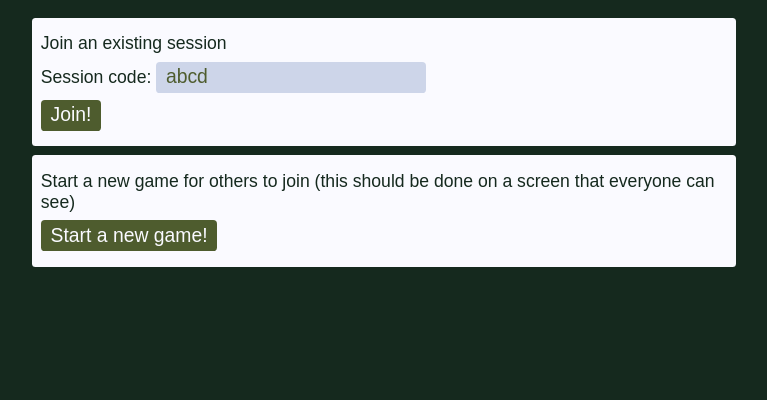
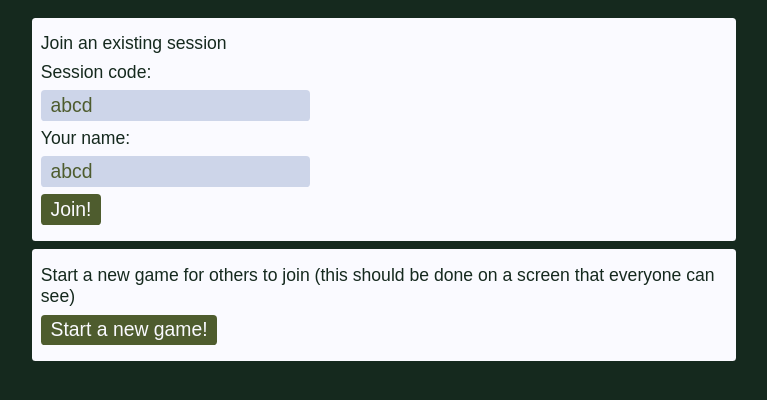
Before and after one commit to very-scary-scenario/fixed, a Flask app: page / in a window 1280 px wide. Shown: the top 400 px of the page, without its empty margins (256-1023 px from the left). Run offline with Flask 2, Linux system fonts and the light colour scheme.

Commit message:
Attribute submissions.
This is the much easier half of #6.

```diff
--- a/app.py
+++ b/app.py
@@ -53,10 +53,15 @@ def dispatch():
 
     if mode == 'join':
         code = validate_lobby_code(code)
-        if not code:
+        name = request.form.get('name')
+
+        if not (code and name):
             return redirect('/')
         else:
             session['playing_lobby'] = code
+            session['name'] = (
+                name.replace('\n', '').replace('\r', '').replace('#', '')
+            )
             return redirect('/play')
 
     elif mode == 'start':
@@ -81,11 +86,20 @@ def play():
 @app.route('/play', methods=['POST'])
 def log_entry():
     entry = request.form.get('entry')
+
+    if not entry.strip():
+        return redirect('')
+
     if not validate_lobby_code(session.get('playing_lobby')):
         return redirect('/')
+
     with open(filename_for_code(session.get('playing_lobby')), 'a') as lf:
-        lf.write(entry)
+        lf.write('{}#{}'.format(
+            session.get('name'),
+            entry.replace('\n', '').replace('\r', ''),
+        ))
         lf.write('\n')
+
     return redirect('')
 
 
@@ -122,6 +136,9 @@ def _entries():
     with open(filename_for_code(
         validate_lobby_code(session.get('hosting_lobby'))
     )) as ef:
-        entries = [e.strip() for e in ef.readlines() if e.strip()]
+        entries = [{'name': name, 'entry': entry} for name, entry in (
+            e.strip().split('#', 1)
+            for e in ef.readlines() if e.strip()
+        )]
         shuffle(entries)
         return jsonify(entries)
--- a/templates/index.html
+++ b/templates/index.html
@@ -3,11 +3,15 @@
   <form method="post" id="join-form">
     <p>Join an existing session</p>
     <input type="hidden" name="mode" value="join">
+    <label for="lobby-input">
+      <p>Session code:</p>
+      <p><input id="lobby-input" type="text" name="lobby" placeholder="abcd"></p>
+    </label>
+    <label for="name-input">
+      <p>Your name:</p>
+      <p><input id="name-input" type="text" name="name" placeholder="abcd"></p>
+    </label>
     <p>
-      <label for="code">
-        Session code:
-        <input type="text" name="lobby" placeholder="abcd">
-      </label></p>
       <input type="submit" value="Join!">
     </p>
   </form>
```
Also changed, not shown: static/host.js (+8 -2 lines).
